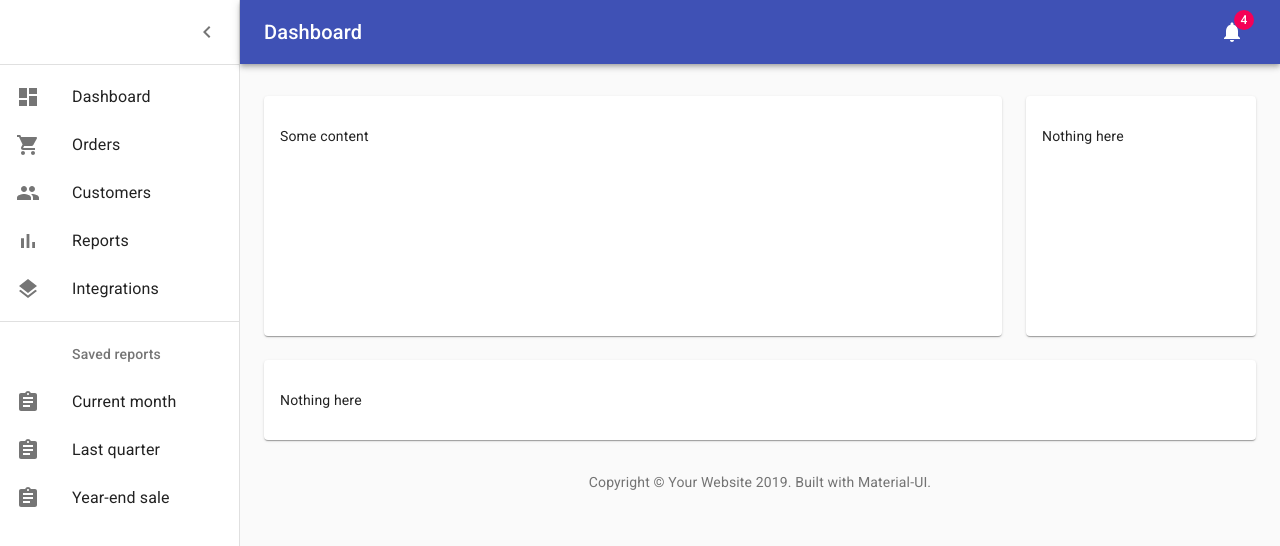
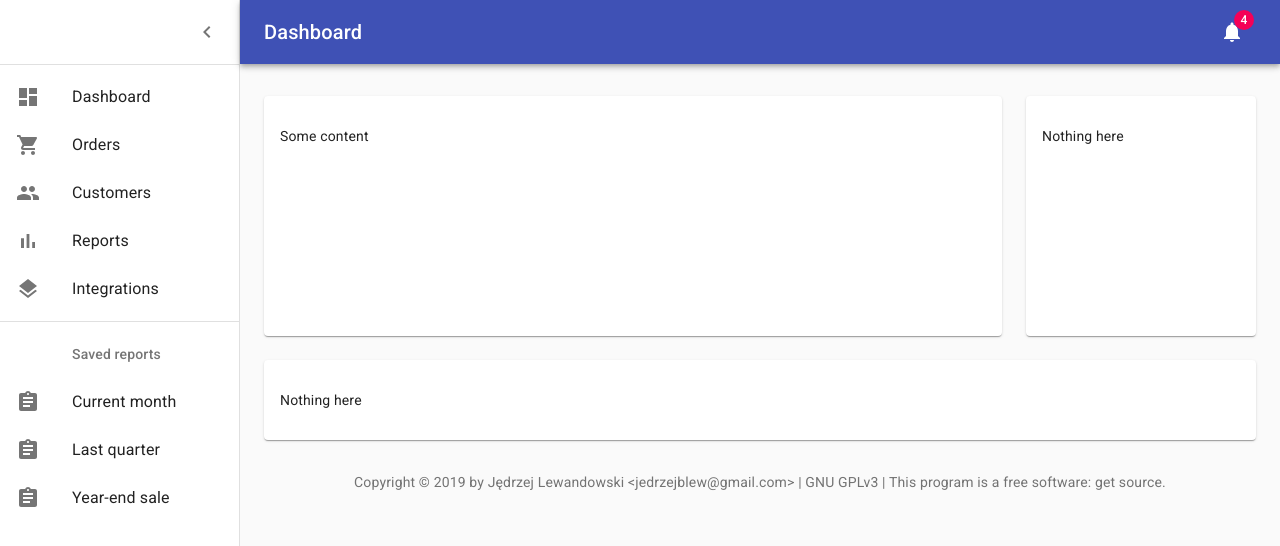
Before and after one commit to Jblew/iot-timeseries-label-react-ui, a React (Create React App) app: page / in a window 1280 px wide. Shown: the top 546 px of the page. Built offline with nearby package versions, Linux system fonts and the light colour scheme.

Commit message:
feat: add footer

```diff
--- a/src/components/layout/DrawerLayout.tsx
+++ b/src/components/layout/DrawerLayout.tsx
@@ -17,21 +17,7 @@ import NotificationsIcon from "@material-ui/icons/Notifications";
 import clsx from "clsx";
 import React from "react";
 
-function Copyright() {
-    return (
-        <Typography variant="body2" color="textSecondary" align="center">
-            {"Copyright © "}
-            <Link color="inherit" href="https://material-ui.com/">
-                Your Website
-            </Link>{" "}
-            {new Date().getFullYear()}
-            {". Built with "}
-            <Link color="inherit" href="https://material-ui.com/">
-                Material-UI.
-            </Link>
-        </Typography>
-    );
-}
+import Footer from "./Footer";
 
 const drawerWidth = 240;
 
@@ -186,7 +172,7 @@ export default function DrawerLayout(props: any) {
                         </Grid>
                     </Grid>
                 </Container>
-                <Copyright />
+                <Footer />
             </main>
         </div>
     );
--- /dev/null
+++ b/src/components/layout/Footer.tsx
@@ -0,0 +1,29 @@
+import Link from "@material-ui/core/Link";
+import Typography from "@material-ui/core/Typography";
+import React from "react";
+
+import { config } from "../../config";
+
+export default function Footer() {
+    return (
+        <Typography variant="body2" color="textSecondary" align="center">
+            {"Copyright © 2019"}
+            {new Date().getFullYear() > 2019 ? "-" + new Date().getFullYear() : ""}
+            {" by "}
+            <Link color="inherit" href={config.author.link}>
+                {config.author.display}
+            </Link>
+            {" | "}
+            <Link color="inherit" href={config.license.url}>
+                {config.license.code}
+            </Link>
+
+            {" | "}
+            {"This program is a free software: "}
+            <Link color="inherit" href={config.source.url}>
+                get source
+            </Link>
+            {"."}
+        </Typography>
+    );
+}
--- /dev/null
+++ b/src/config.ts
@@ -0,0 +1,16 @@
+export const config = {
+    appTitle: "IoT timeseries label",
+    author: {
+        name: "Jędrzej Lewandowski",
+        email: "jedrzejblew@gmail.com",
+        link: "https://jedrzej.lewandowski.doctor/",
+        display: "Jędrzej Lewandowski <jedrzejblew@gmail.com>",
+    },
+    license: {
+        url: "https://www.gnu.org/licenses/gpl-3.0.html",
+        code: "GNU GPLv3",
+    },
+    source: {
+        url: "https://github.com/Jblew/iot-timeseries-label",
+    },
+};
```
